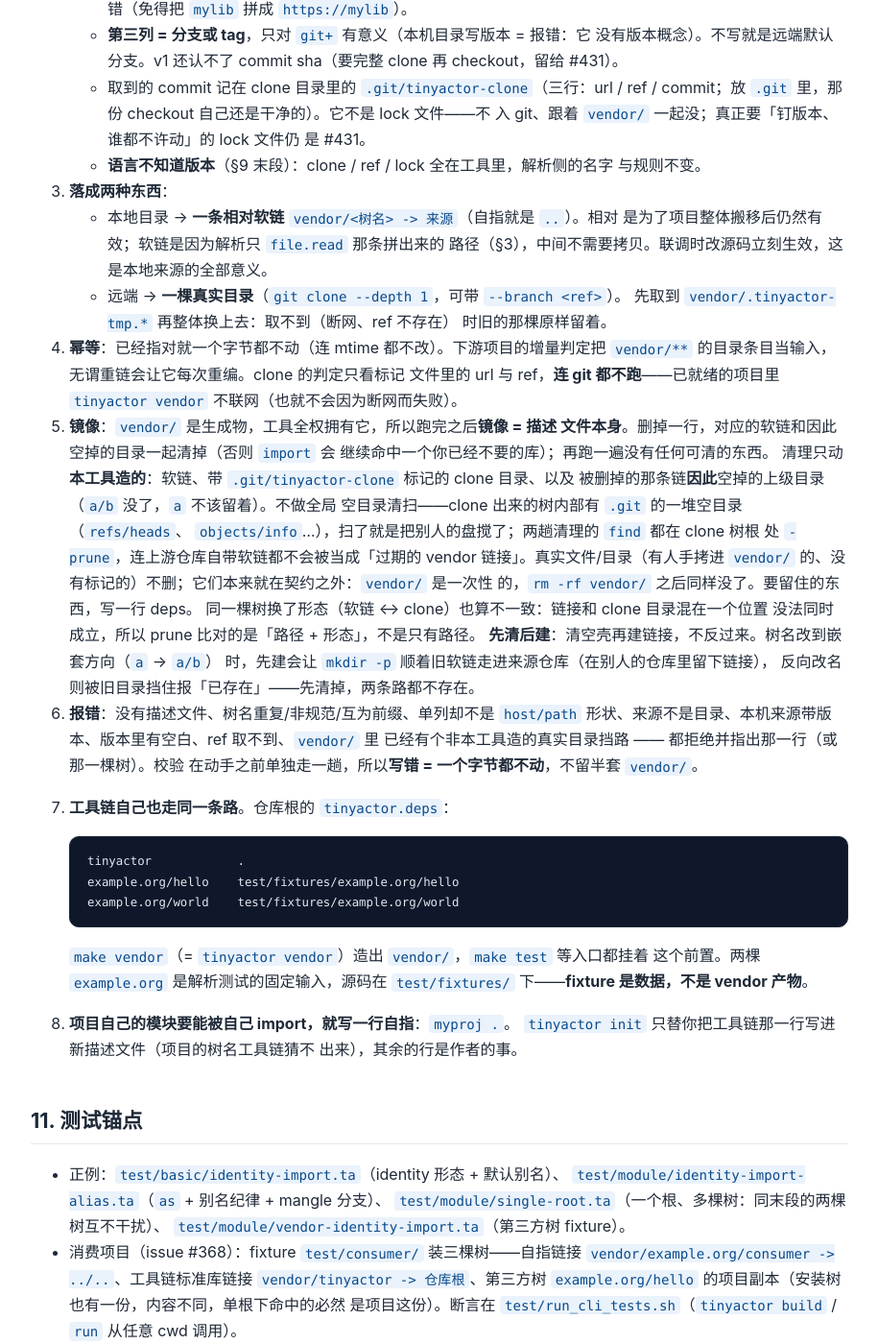
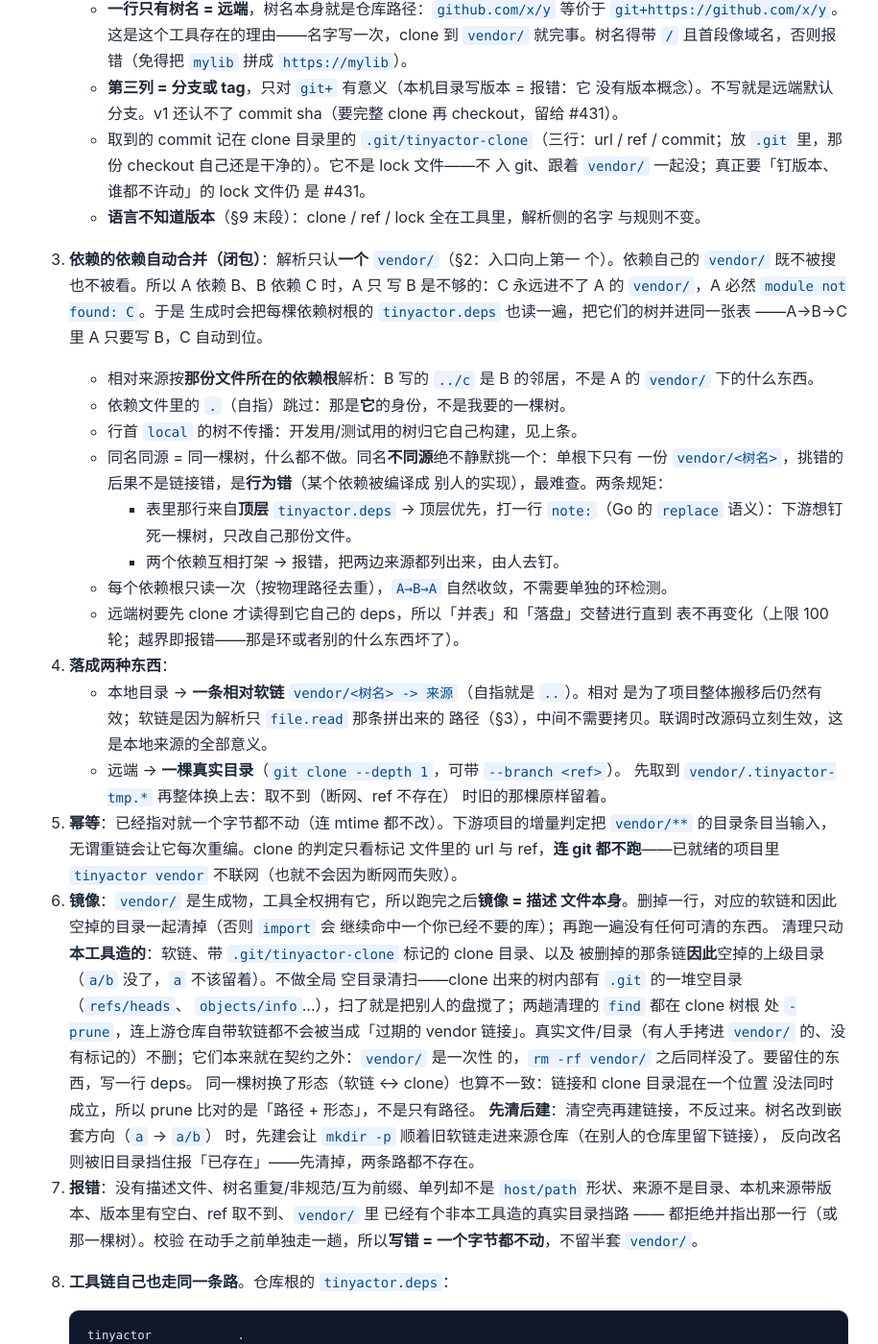
Before and after one commit to tiancaiamao/tinyactor, a Jekyll site: the page built from docs/modules.md, in a window 1280 px wide and 1400 px high, scrolled down 4733 px. Shown: the whole window at 96% size, without its empty margins (182-1097 px from the left). Built offline with Jekyll 4.4.1, drawn with Linux system fonts in a browser that asks for light colours; our own code applies the rules of GitHub Pages for plain Markdown files; some of the changed text lies outside the part shown.

Commit message:
feat(vendor): 合并依赖的依赖（闭包）+ local 标记 + 树名冲突报错
解析只认一个 vendor/（入口向上第一个），依赖自己的 vendor/ 不被搜也不被看。
所以 A→B→C 里 A 只写 B 时，C 永远进不了 A 的 vendor/，A 必然
`module not found: C` —— 间接依赖必须由 vendor 合并进来。

- deps_entries <deps 文件> <解析根> [lenient]：相对来源按「那份文件所在目录」
  解析（依赖写的 `../x` 是它的邻居）；`self` 形态表示自指；lenient 跳过依赖里
  本机不存在的本地目录（clone 里手搓的派生路径），只打 note。
- deps_merge：按树名求并集，每个依赖根只读一次（按物理路径去重）→ A→B→A 自然
  收敛；git 树要先 clone 才读得到它的 deps，所以「并表/落盘」交替到表稳定。
- 同名不同源绝不静默挑一个（单根下只有一份 vendor/<树名>，挑错是「某个依赖被
  编译成别人的实现」的行为错）：顶层那行优先并打 note（Go 的 replace 语义），
  两个依赖打架则报错并列出两边来源。
- 行首 `local` = 这棵树只给本仓库自己构建/测试用，不传播给消费者。工具链自己的
  两棵 test/fixtures 树改标 local，否则会渗进每个下游项目的 vendor/。
- 路径统一按物理路径规范化：`a/../b`、软链、/tmp vs /private/tmp 是同一个目录，
  不规范化会被当成两个来源而误报冲突；note 攒起来去重后统一打（并表会算多遍）。

测试（test/run_cli_tests.sh，+3 例）：A→B→C 自动合并且能 run、local 不传播、
成环只读一次；同名冲突报错含双方来源、顶层钉死后 note 且指向顶层那份；B 是
git+ 且其 deps 里也有 git+ 树时仍能合并（交替落盘）。make test 0 failures。

````diff
--- a/docs/modules.md
+++ b/docs/modules.md
@@ -180,7 +180,7 @@ error: no vendor/ directory above /tmp/x.ta
 生成回答「`vendor/` 里该有哪几棵树、各自从哪来」。
 
 1. **入 git 的只有 `tinyactor.deps`**；`vendor/` 整棵是生成物，不进版本库。
-2. **格式**：行式纯文本，一行一棵树：`<树名> <来源> [<版本>]`。
+2. **格式**：行式纯文本，一行一棵树：`[local] <树名> <来源> [<版本>]`。
 
    ```
    # <树名>                                    <来源>                        <版本>
@@ -192,6 +192,8 @@ error: no vendor/ directory above /tmp/x.ta
    ```
 
    - `#` 起到行尾是注释，空行跳过。
+   - 行首写 `local`（`local <树名> <来源>`）= **这棵树只给本仓库自己构建/测试用，
+     不传给我的消费者**。一个仓库的 deps 里必然混着开发用/测试用树，见下条。
    - 树名必须已经规范化（且与解析侧同名规则一致）：非空、不以 `/` 开头或结尾、
      无空段、段不会是 `.` / `..`。写 `./mylib` 这种等价写法直接报错——树名就是
      `vendor/` 下的目录名，擦边的写法只会让「盘上的路径」和「文件里的名字」
@@ -214,18 +216,37 @@ error: no vendor/ directory above /tmp/x.ta
      是 #431。
    - **语言不知道版本**（§9 末段）：clone / ref / lock 全在工具里，解析侧的名字
      与规则不变。
-3. **落成两种东西**：
+3. **依赖的依赖自动合并（闭包）**：解析只认**一个** `vendor/`（§2：入口向上第一
+   个）。依赖自己的 `vendor/` 既不被搜也不被看。所以 A 依赖 B、B 依赖 C 时，A 只
+   写 B 是不够的：C 永远进不了 A 的 `vendor/`，A 必然 `module not found: C`。于是
+   生成时会把每棵依赖树根的 `tinyactor.deps` 也读一遍，把它们的树并进同一张表
+   ——A→B→C 里 A 只要写 B，C 自动到位。
+
+   - 相对来源按**那份文件所在的依赖根**解析：B 写的 `../c` 是 B 的邻居，不是 A 的
+     `vendor/` 下的什么东西。
+   - 依赖文件里的 `.`（自指）跳过：那是**它**的身份，不是我要的一棵树。
+   - 行首 `local` 的树不传播：开发用/测试用的树归它自己构建，见上条。
+   - 同名同源 = 同一棵树，什么都不做。同名**不同源**绝不静默挑一个：单根下只有
+     一份 `vendor/<树名>`，挑错的后果不是链接错，是**行为错**（某个依赖被编译成
+     别人的实现），最难查。两条规矩：
+     - 表里那行来自**顶层** `tinyactor.deps` → 顶层优先，打一行 `note:`（Go 的
+       `replace` 语义）：下游想钉死一棵树，只改自己那份文件。
+     - 两个依赖互相打架 → 报错，把两边来源都列出来，由人去钉。
+   - 每个依赖根只读一次（按物理路径去重），`A→B→A` 自然收敛，不需要单独的环检测。
+   - 远端树要先 clone 才读得到它自己的 deps，所以「并表」和「落盘」交替进行直到
+     表不再变化（上限 100 轮；越界即报错——那是环或者别的什么东西坏了）。
+4. **落成两种东西**：
    - 本地目录 → **一条相对软链** `vendor/<树名> -> 来源`（自指就是 `..`）。相对
      是为了项目整体搬移后仍然有效；软链是因为解析只 `file.read` 那条拼出来的
      路径（§3），中间不需要拷贝。联调时改源码立刻生效，这是本地来源的全部意义。
    - 远端 → **一棵真实目录**（`git clone --depth 1`，可带 `--branch <ref>`）。
      先取到 `vendor/.tinyactor-tmp.*` 再整体换上去：取不到（断网、ref 不存在）
      时旧的那棵原样留着。
-4. **幂等**：已经指对就一个字节都不动（连 mtime 都不改）。下游项目的增量判定把
+5. **幂等**：已经指对就一个字节都不动（连 mtime 都不改）。下游项目的增量判定把
    `vendor/**` 的目录条目当输入，无谓重链会让它每次重编。clone 的判定只看标记
    文件里的 url 与 ref，**连 git 都不跑**——已就绪的项目里 `tinyactor vendor`
    不联网（也就不会因为断网而失败）。
-5. **镜像**：`vendor/` 是生成物，工具全权拥有它，所以跑完之后**镜像 = 描述
+6. **镜像**：`vendor/` 是生成物，工具全权拥有它，所以跑完之后**镜像 = 描述
    文件本身**。删掉一行，对应的软链和因此空掉的目录一起清掉（否则 `import` 会
    继续命中一个你已经不要的库）；再跑一遍没有任何可清的东西。
    清理只动**本工具造的**：软链、带 `.git/tinyactor-clone` 标记的 clone 目录、以及
@@ -240,22 +261,25 @@ error: no vendor/ directory above /tmp/x.ta
    **先清后建**：清空壳再建链接，不反过来。树名改到嵌套方向（`a` → `a/b`）
    时，先建会让 `mkdir -p` 顺着旧软链走进来源仓库（在别人的仓库里留下链接），
    反向改名则被旧目录挡住报「已存在」——先清掉，两条路都不存在。
-6. **报错**：没有描述文件、树名重复/非规范/互为前缀、单列却不是 `host/path`
+7. **报错**：没有描述文件、树名重复/非规范/互为前缀、单列却不是 `host/path`
    形状、来源不是目录、本机来源带版本、版本里有空白、ref 取不到、`vendor/` 里
    已经有个非本工具造的真实目录挡路 —— 都拒绝并指出那一行（或那一棵树）。校验
    在动手之前单独走一趟，所以**写错 = 一个字节都不动**，不留半套 `vendor/`。
-7. **工具链自己也走同一条路**。仓库根的 `tinyactor.deps`：
+8. **工具链自己也走同一条路**。仓库根的 `tinyactor.deps`：
 
    ```
    tinyactor            .
-   example.org/hello    test/fixtures/example.org/hello
-   example.org/world    test/fixtures/example.org/world
+   local example.org/hello    test/fixtures/example.org/hello
+   local example.org/world    test/fixtures/example.org/world
    ```
+
+   两棵 fixture 标 `local`：`make test` 要它们，**依赖工具链的项目不要**。不标的话
+   §10.3 的闭包会把它们塞进每个下游项目的 `vendor/`。
 
    `make vendor`（= `tinyactor vendor`）造出 `vendor/`，`make test` 等入口都挂着
    这个前置。两棵 `example.org` 是解析测试的固定输入，源码在 `test/fixtures/`
    下——**fixture 是数据，不是 vendor 产物**。
-8. **项目自己的模块要能被自己 import，就写一行自指**：`myproj  .`。
+9. **项目自己的模块要能被自己 import，就写一行自指**：`myproj  .`。
    `tinyactor init` 只替你把工具链那一行写进新描述文件（项目的树名工具链猜不
    出来），其余的行是作者的事。
 
@@ -287,6 +311,13 @@ error: no vendor/ directory above /tmp/x.ta
   import 跑通、搬走远端后再跑仍是不联网的 no-op、ref 列把内容钉住、取不到的 ref
   不弄坏已有 clone、软链 ↔ clone 换形态会重建、删行清掉 clone、手造目录挡路时
   报错而不覆盖）。
+- **闭包（§10.3）**：`test/run_cli_tests.sh` 里 A→B→C 的 fixture —— A 只写 B，
+  C 自动进 A 的 `vendor/` 且 `tinyactor run` 跑通（这条是这次合并的理由：不合并
+  就是 `module not found`）；B 的 `local` 树不进 A 的 `vendor/`；B 的 deps 指回
+  A（成环）只读一次；两个依赖把同一个树名指到两份代码 → 报错并列出两边来源；
+  顶层加一行 → 顶层赢、有 `note:`、`vendor/<树名>` 指向顶层那份；B 自己是
+  `git+` 而它的 deps 里又写了一棵 `git+` → 先 clone 才读得到那份 deps，C 仍然被
+  并进来（并表/落盘交替的意义）。
 ## 12. 还没做的（每条都有 issue 跟着）
 
 契约本身在这里收口；下面是**已知缺口**，写下来是为了不让它们变成"看起来做了"。
````
Also changed, not shown: README.md, 3 other files.
